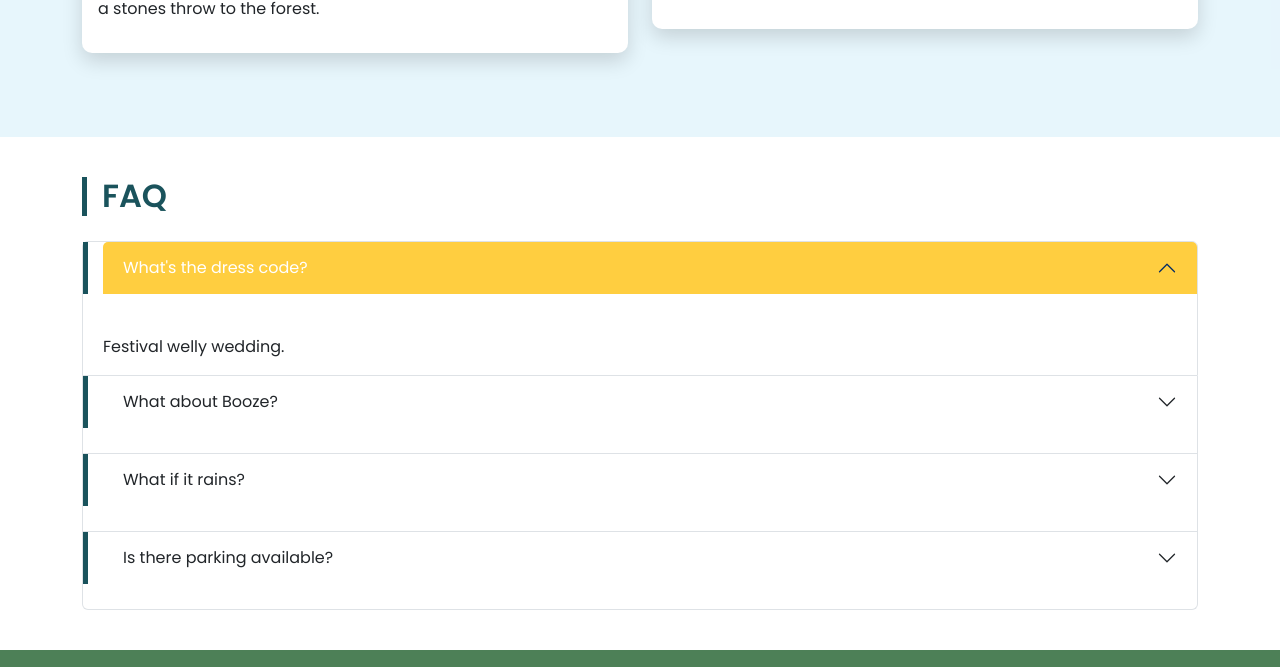
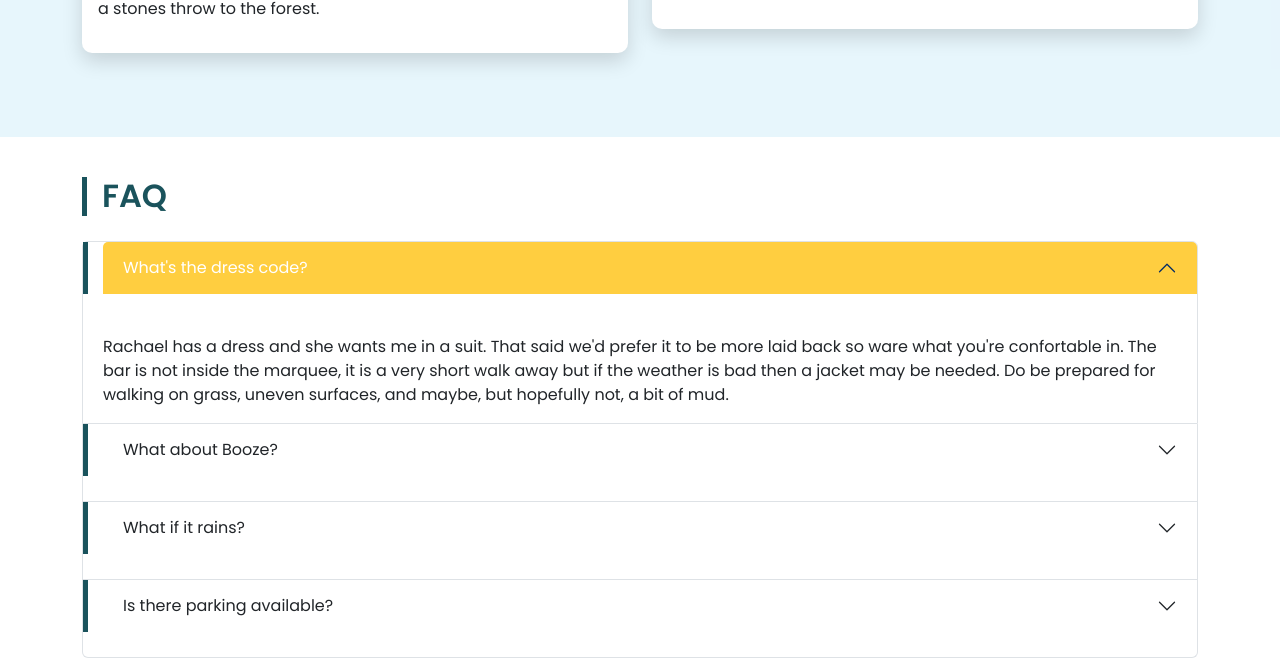
Before and after one commit to gallac36/LeitirPicnicSite, a plain HTML site: page index.html in a window 1280 px wide. Both pictures are taken after a click on the button "What's the dress code?". Shown: the part 3742-4409 px from the top of the page. Drawn offline with nearby package versions, Linux system fonts and the light colour scheme; a web font is replaced by a local one.

Commit message:
updated what to ware in FAQ

```diff
--- a/index.html
+++ b/index.html
@@ -498,7 +498,9 @@
                             </h2>
                             <div id="collapseOne" class="accordion-collapse collapse" aria-labelledby="headingOne" data-bs-parent="#faqAccordion">
                                 <div class="accordion-body">
-                                    Festival welly wedding.
+                                    Rachael has a dress and she wants me in a suit. That said we'd prefer it to be more laid back so ware what you're confortable in.
+                                    The bar is not inside the marquee, it is a very short walk away but if the weather is bad then a jacket may be needed.
+                                    Do be prepared for walking on grass, uneven surfaces, and maybe, but hopefully not, a bit of mud.
                                 </div>
                             </div>
                         </div>
```
